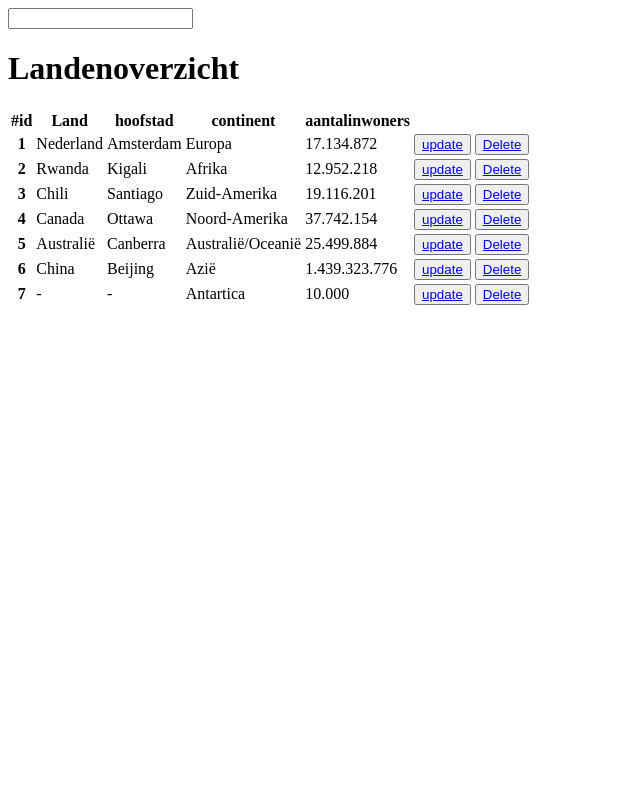
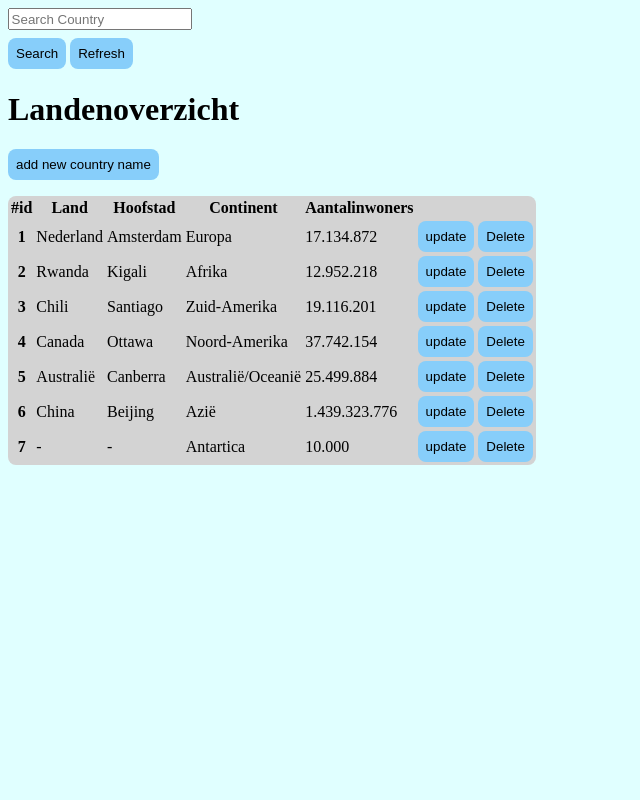
Before and after one commit to Joshua-Larez/330845-mvc-toets, a PHP site: page /index.php in a window 1280 px wide. Shown: the whole page, without its empty margins (0-640 px from the left). Run offline with PHP 8.4, Linux system fonts and the light colour scheme; data comes from the database, SQL or seed files in the repository.

Commit message:
added CRUD functions, Improved search input, Gave index a little styling

```diff
--- a/app/config/config.php
+++ b/app/config/config.php
@@ -9,7 +9,7 @@ define('DB_NAME', 'mvcframework');
 define('APPROOT', dirname(dirname(__FILE__)));
 
 //URLROOT dynamic links
-define('URLROOT', 'www.http://mvc-toets.org');
+define('URLROOT', 'http://www.mvc-toets.org');
 
 //sitename
 define('SITENAME', 'MVC FRAMEWORKS');
--- a/app/controllers/Countries.php
+++ b/app/controllers/Countries.php
@@ -1,6 +1,9 @@
 <?php
 
     namespace TDD\controllers;
+
+    use PDOException;
+    use phpDocumentor\Reflection\Location;
     use TDD\libraries\BaseController;
 
     class Countries extends BaseController {
@@ -17,18 +20,24 @@
         // selects all records and paste it , when u search a name it selects that and returns that record name.
         public function index()
         {
-            if (!empty($_GET['text'])) {
-                $country = $this->countries->getCountryByName();
-            } else {
+            if (!empty($_GET['text']))
+            {
+                $value = $_GET['text'];
+                $country = $this->countries->getCountryByAll($value);
+            }
+            else
+            {
                 $country = $this->countries->getCountries();
-                // die();
             }
 
             echo'   <form name="form" action="" method="get">
-                        <input type="text" name="text" id="subject" value="">
-                    </form>
-                ';
+                        <input type="text" name="text" id="subject" placeholder="Search Country"><br>
+                        <button onclick="this.form.getCountryAll()">Search</button>
+                        <button onclick="this.form.getCountries()">Refresh</button>
+                        </form>
+                        ';
 
+                        // <input type="submit" name="ref" value="Refresh">
             $rows = "";
             foreach ($country as $v) {
                 $test = number_format($v->population,0,'.','.');
@@ -52,48 +61,85 @@
             $this->view('countries/index', $data);
         }
 
-        // inserts new records
-        public function add()
-        {
-            echo 'add';
-        }
-
         // edit existing records by ID
         public function update($id)
         {
             // if id is not null and has a id
             if($_SERVER['REQUEST_METHOD'] == 'POST')
             {
-                // var_dump($_SERVER);
-                var_dump($_POST);
-                // echo'yas';
+                // filter array
                 $post = filter_input_array(INPUT_POST, FILTER_SANITIZE_FULL_SPECIAL_CHARS);
+                // updating method
                 $this->countries->updateById($post);
-                header('Location:/countries/index');
-                // header('Location:' . URLROOT . '/countries/index');
+                // succesfull message
+                echo 'You updated this record: "' . ucfirst($post['name']) . '" in the database';
+                // go to index
+                header('Refresh:2; url=/countries/index');
             }
             else
             {
                 // select all from current id
                 $name = $this->countries->getSingleById($id);
-                var_dump($name);
-                var_dump($_SERVER);
 
-                // give data all values
+                // give data as $data
                 $data =
                 [
                     'title' => 'Updating page',
                     'names' => $name
                 ];
 
-                $this->view('countries/countries_update', $data);
+                $this->view('countries/update', $data);
             }
         }
 
         //  delete records by ID
         public function delete($id)
         {
-            echo 'delete';
+
+            $this->countries->deleteCountry($id);
+
+            $data =
+            [
+                'deleteStatus' => "succesfully deleted the record with id : $id"
+            ];
+
+            $this->view('countries/delete', $data);
+            header("Refresh:2; url=/countries/index");
+        }
+
+        // create new country
+        public function create()
+        {
+            if($_SERVER['REQUEST_METHOD'] == 'POST')
+            {
+                try
+                {
+                    // filter the post array
+                    $_POST = filter_input_array(INPUT_POST, FILTER_SANITIZE_FULL_SPECIAL_CHARS);
+                    // var_dump($post);exit;
+                    $this->countries->createCountry($_POST);
+                    // give succes message
+                    echo 'succesfully created a country name named : "' . ucfirst($_POST['name']) . '" in the database';
+                    // redirect to index
+                    header("Refresh:2; url=/countries/index");
+                }
+                catch (PDOException $e)
+                {
+                    echo 'creating new country name did NOT succeed';
+                    header("Refresh:2; url=/countries/index");
+
+                }
+            }
+            else
+            {
+                // give this data as $data in create
+                $data =
+                [
+                    'title' => 'add new country'
+                ];
+                $this->view('countries/create', $data);
+            }
+
         }
 
         // unit test say my name
--- a/app/controllers/Pages.php
+++ b/app/controllers/Pages.php
@@ -1,5 +1,5 @@
 <?php
-    class Pages extends Controller {
+    class Pages extends BaseController {
 
         protected $usermodel;
 
--- a/app/libraries/Database.php
+++ b/app/libraries/Database.php
@@ -28,6 +28,10 @@
                 $this->error = $e->getMessage();
                 echo $this->error;
             }
+        }
+
+        public function getError() {
+            return $this->error;
         }
 
         //allows us to write queries
--- a/app/models/Country.php
+++ b/app/models/Country.php
@@ -14,11 +14,10 @@
         // get all country name
         public function getCountries()
         {
-            $this->db->query("SELECT * FROM country");
+            $this->db->query("SELECT * FROM country order by id");
             $result = $this->db->resultSet();
             return $result;
         }
-
 
         // get country by name
         public function getCountryByName() {
@@ -31,6 +30,30 @@
             return $result;
         }
 
+        // get country by continent
+        public function getCountryByContinent() {
+            $conn = new Database();
+            $conn->query("SELECT * FROM country WHERE `continent` = :continent");
+            $conn->bind(':continent', $_GET['text'] ?? "");
+
+            $result = $conn->resultSet();
+
+            return $result;
+        }
+
+        // select anything containing the same value as the parameter
+        public function getCountryByAll($value) {
+            // make new connection to database
+            $conn = new Database();
+            // prepare statement
+            $conn->query("SELECT * FROM country WHERE concat(`id`, `name`, `capitalCity`, `continent`, `population`) LIKE '%".$value."%' ");
+            // execute statement
+            $result = $conn->resultSet();
+            // return the value $result
+            return $result;
+        }
+
+        // TESTING
         // get all names
         public function getAll() {
             $allNames = file_get_contents($this->SCRIPT_PATH . "/getAllCountries.sql");
@@ -41,7 +64,7 @@
             return $result;
         }
 
-
+        // select a country by id
         public function getSingleById($id)
         {
             // $conn = new Database();
@@ -50,26 +73,54 @@
             return $this->db->single();
         }
 
+        // update a country details by id
         public function updateById($post)
         {
-            // var_dump($post);exit();
             $this->db->query('  UPDATE country
                                 set `name` = :name,
                                     `capitalCity` = :capitalcity,
-                                    `continent` = :continentq,
+                                    `continent` = :continent,
                                     `population` = :population
                                 WHERE `id` = :id');
 
-            // var_dump($post['continent']);
-            // exit();
-
             $this->db->bind(':id', $post['id'] ?? '');
-            $this->db->bind(':name', $post['name']?? '');
-            $this->db->bind(':capitalcity', $post['capitalcity']?? '');
-            $this->db->bind(':continentq', $post['continentq']?? '');
+            $this->db->bind(':name', ucfirst($post['name']?? ''));
+            $this->db->bind(':capitalcity', ucfirst($post['capitalcity']?? ''));
+            $this->db->bind(':continent', ucfirst($post['continent']?? ''));
             $this->db->bind(':population', $post['population']?? '');
 
-            return $this->db->execute();
+            $this->db->execute();
         }
 
+        // delete a country
+        public function deleteCountry($id)
+        {
+            // prepare statement
+            $this->db->query('DELETE FROM country WHERE id = :id ');
+            $this->db->bind('id', $id, PDO::PARAM_INT);
+
+            // execute statement
+            $this->db->execute();
+
+        }
+
+        // create a new country name
+        public function createCountry($post)
+        {
+            // prepare query
+            $this->db->query(" INSERT INTO `country` (`name`, `capitalCity`, `continent`, `population`)
+                                VALUES (:name, :capitalcity, :continent, :population) ");
+
+            // var_dump($post);exit;
+
+            // set values to table values
+            // $this->db->bind(':id', null, PDO::PARAM_INT);
+            $this->db->bind(':name', ucfirst($post['name']));
+            $this->db->bind(':capitalcity', ucfirst($post['capitalcity']));
+            $this->db->bind(':continent', ucfirst($post['continent']));
+            $this->db->bind(':population', $post['population']);
+
+            // execute query
+            $this->db->execute();
+        }
     }
--- /dev/null
+++ b/app/views/countries/delete.php
@@ -0,0 +1,3 @@
+<?php
+
+echo $data['deleteStatus'];
--- a/app/views/countries/index.php
+++ b/app/views/countries/index.php
@@ -6,22 +6,68 @@
     <meta name="viewport" content="width=device-width, initial-scale=1.0">
     <title>mvc-toets.org</title>
 </head>
+<style>
+    body {
+        background-color: lightcyan;
+    }
+    button {
+        background-color: lightskyblue;
+        border: 0;
+        border-radius: .5rem;
+        padding: .5rem;
+    }
+    button:hover {
+        background-color: lightgoldenrodyellow;
+    }
+    a {
+        color: black;
+        text-decoration: none;
+    }
+
+    table {
+        background-color: lightgrey;
+        border-radius: .5rem;
+    }
+    #addbutton {
+        margin-bottom: 1rem;
+    }
+    input {
+        margin-bottom: .5rem;
+        padding: .1rem;
+    }
+
+</style>
 <body>
 
 <h1>Landenoverzicht</h1>
+<button type="button" id="addbutton"><a href="/countries/create">add new country name</a></button>
     <table>
         <thead>
             <tr>
                 <th scope="col">#id</th>
                 <th scope="col">Land</th>
-                <th scope="col">hoofstad</th>
-                <th scope="col">continent</th>
-                <th scope="col">aantalinwoners</th>
+                <th scope="col">Hoofstad</th>
+                <th scope="col">Continent</th>
+                <th scope="col">Aantalinwoners</th>
             </tr>
         </thead>
         <tbody>
-            <?= $data["country"] ?? "" ?>
+            <?=
+                $data['country'] ?? "";
+                // if data is null or is an empty string echo no records
+                if (is_null($data['country']) || empty($data['country']))
+                {
+                    // echo this on page
+                    echo "  <table>no records</table>";
+                }
+                else
+                {
+                    // give data on this page
+                    $data['country'] ?? "";
+                }
+            ?>
         </tbody>
     </table>
+
 </body>
 </html>
```
Also changed, not shown: app/views/countries/create.php (renamed from app/views/countries/countries_update.php, +18 -23 lines), app/views/countries/update.php (added, +79 -0 lines).
